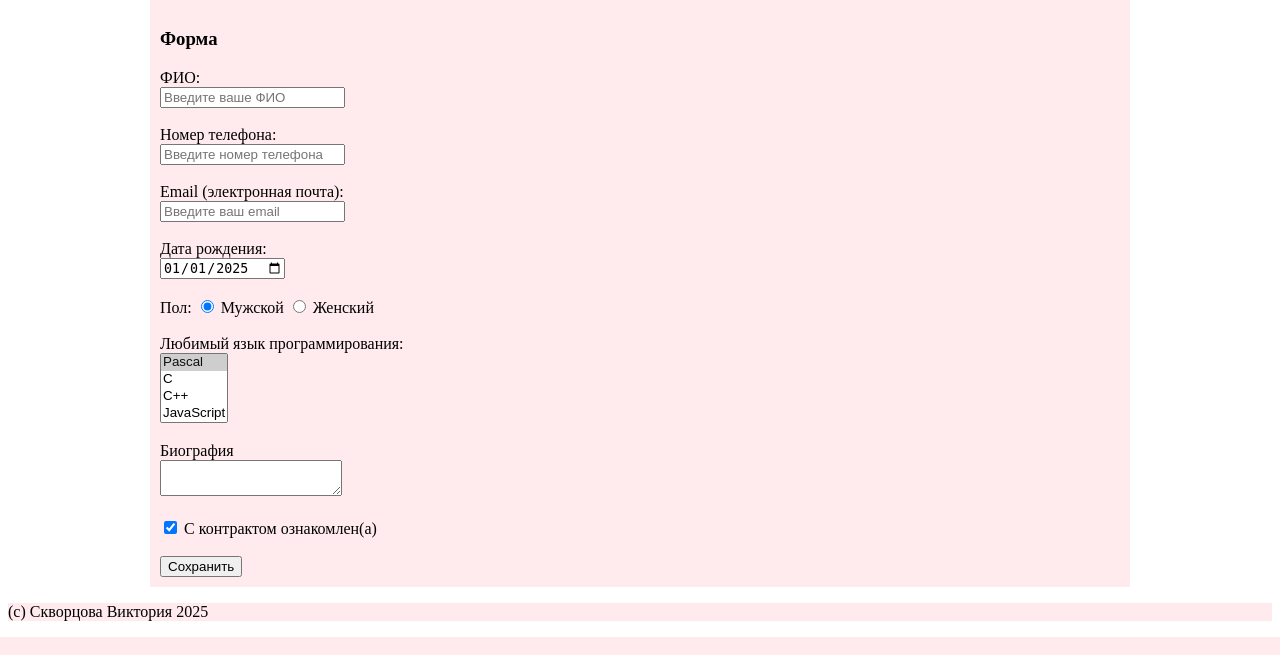
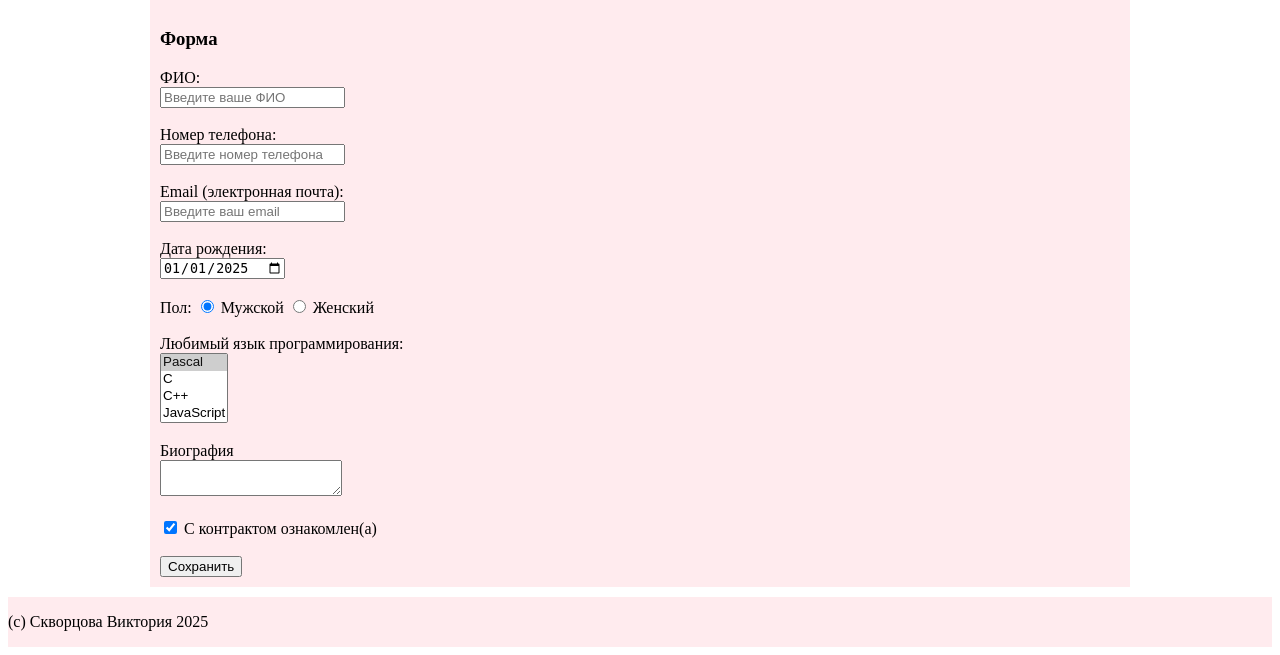
Before and after one commit to s0196071/s0196071.github.io, a PHP site: page / in a window 1280 px wide. Shown: the part 1485-2140 px from the top of the page. Run offline with PHP 8.4, Linux system fonts and the light colour scheme.

Commit message:
Update basecss.css

```diff
--- a/basecss.css
+++ b/basecss.css
@@ -78,6 +78,10 @@ footer {
     width: calc(100%-20px);
     margin: 0 auto;
     margin-top: 10px;
+    height: 50px;
+    display: flex;
+    justify-content: start;
+    align-items: center;
 }
 .container-main{
     display: flex;
```
